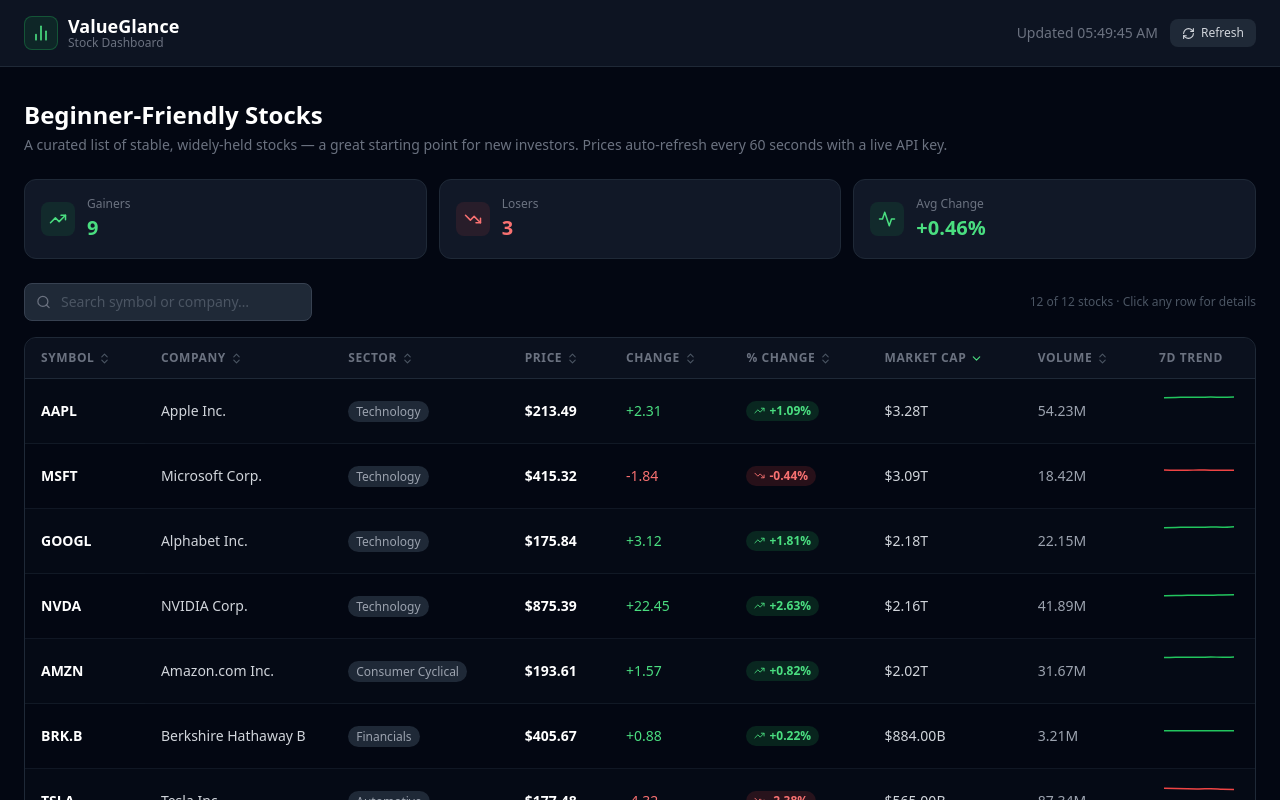
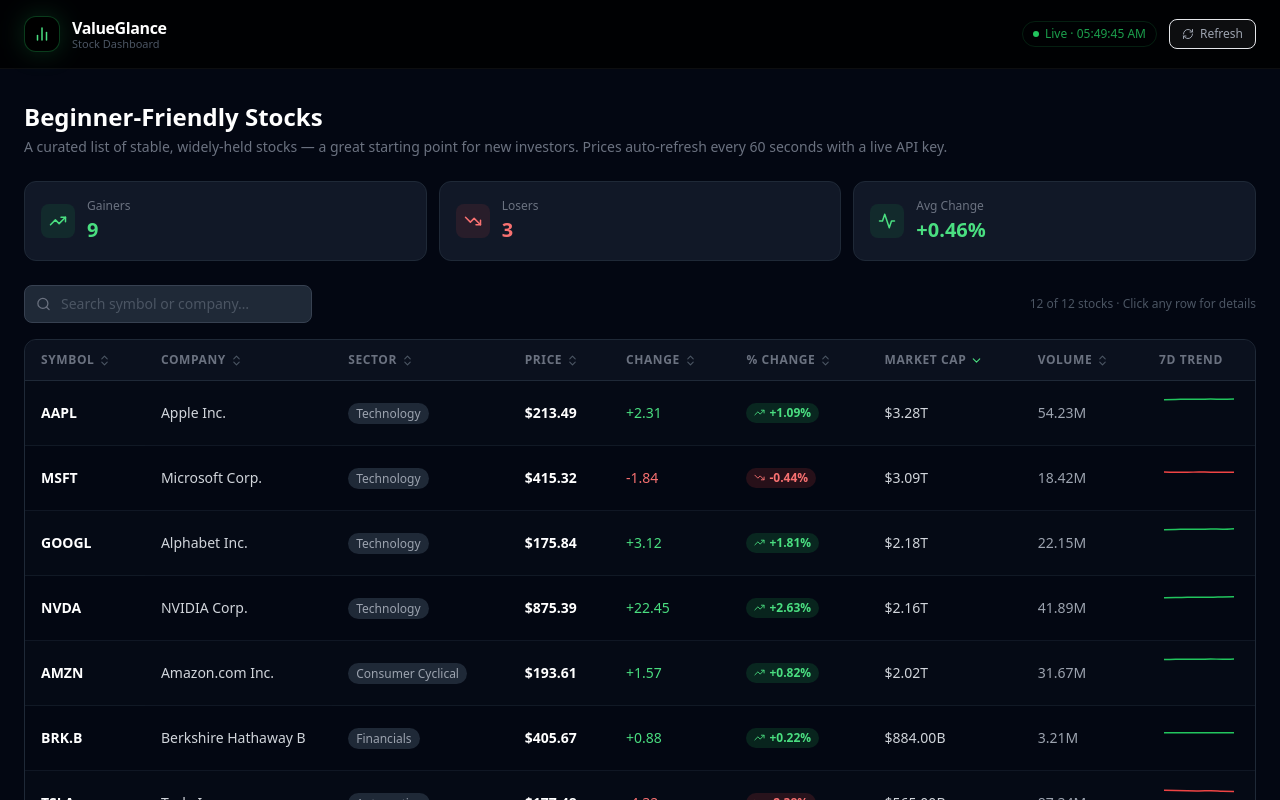
Before and after one commit to AvyaktKota/beginner-stock-display, a React (Vite) app: page / in a window 1280 px wide. Shown: the top 800 px of the page. Built offline with nearby package versions, Linux system fonts and the light colour scheme; no server answers.

Commit message:
style: redesign Header with glowing logo, live/demo status pill, and glassmorphism

```diff
--- a/src/components/Header.jsx
+++ b/src/components/Header.jsx
@@ -7,42 +7,49 @@
     : null
 
   return (
-    <header className="border-b border-gray-800 bg-gray-900/80 backdrop-blur-md sticky top-0 z-10">
-      <div className="max-w-7xl mx-auto px-4 sm:px-6 py-4 flex items-center justify-between gap-4 flex-wrap">
+    <header className="border-b border-white/5 bg-black/80 backdrop-blur-xl sticky top-0 z-20">
+      <div className="max-w-7xl mx-auto px-4 sm:px-6 py-4 flex items-center justify-between gap-4">
         {/* Logo */}
-        <div className="flex items-center gap-2.5">
-          <div className="bg-green-500/10 border border-green-500/30 rounded-lg p-1.5">
-            <BarChart2 size={20} className="text-green-400" />
+        <div className="flex items-center gap-3">
+          <div className="relative">
+            <div className="absolute inset-0 bg-green-500/20 rounded-xl blur-md" />
+            <div className="relative bg-black border border-green-500/30 rounded-xl p-2">
+              <BarChart2 size={18} className="text-green-400" />
+            </div>
           </div>
           <div>
-            <h1 className="text-lg font-bold text-white leading-none">ValueGlance</h1>
-            <p className="text-xs text-gray-500 leading-none mt-0.5">Stock Dashboard</p>
+            <h1 className="text-base font-bold text-white leading-none tracking-tight">ValueGlance</h1>
+            <p className="text-[11px] text-gray-600 leading-none mt-0.5">Stock Dashboard</p>
           </div>
         </div>
 
-        {/* Status + refresh */}
-        <div className="flex items-center gap-3 text-sm text-gray-500">
+        {/* Right side */}
+        <div className="flex items-center gap-3 text-xs text-gray-600">
           {usingMock && (
             <span
-              title="No API key set — showing realistic demo data. Add VITE_FINNHUB_API_KEY to .env to fetch live prices."
-              className="px-2 py-0.5 rounded-full bg-yellow-500/10 text-yellow-400 text-xs border border-yellow-500/20 cursor-help"
+              title="No API key — showing demo data. Add VITE_FINNHUB_API_KEY to .env for live prices."
+              className="hidden sm:flex items-center gap-1.5 px-2.5 py-1 rounded-full
+                bg-yellow-500/8 text-yellow-500/80 border border-yellow-500/15 cursor-help"
             >
+              <span className="w-1.5 h-1.5 rounded-full bg-yellow-500 animate-pulse-green" />
               Demo data
             </span>
           )}
-          {timeStr && (
-            <span className="hidden sm:inline">Updated {timeStr}</span>
+          {!usingMock && timeStr && (
+            <span className="hidden sm:flex items-center gap-1.5 px-2.5 py-1 rounded-full
+              bg-green-500/8 text-green-500/80 border border-green-500/15">
+              <span className="w-1.5 h-1.5 rounded-full bg-green-500 animate-pulse-green" />
+              Live · {timeStr}
+            </span>
           )}
           <button
             onClick={onRefresh}
             disabled={loading}
-            className="flex items-center gap-1.5 px-3 py-1.5 rounded-lg bg-gray-800 hover:bg-gray-700
-              text-gray-300 hover:text-white transition-colors disabled:opacity-50 disabled:cursor-not-allowed text-xs font-medium"
+            className="flex items-center gap-1.5 px-3 py-1.5 rounded-lg bg-white/5 border border-white/8
+              text-gray-400 hover:text-white hover:bg-white/10 transition-all
+              disabled:opacity-40 disabled:cursor-not-allowed text-xs font-medium"
           >
-            {loading
-              ? <Spinner size="sm" />
-              : <RefreshCw size={13} />
-            }
+            {loading ? <Spinner size="sm" /> : <RefreshCw size={12} />}
             Refresh
           </button>
         </div>
```
